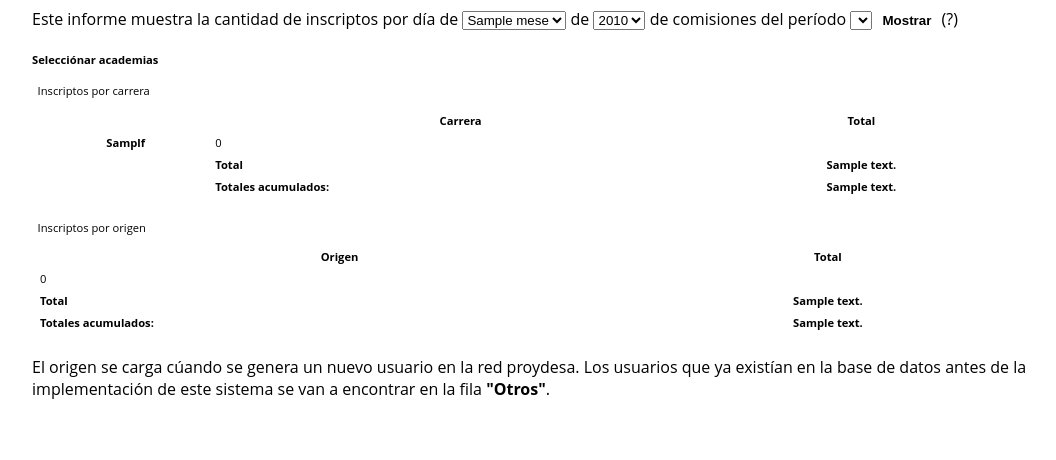
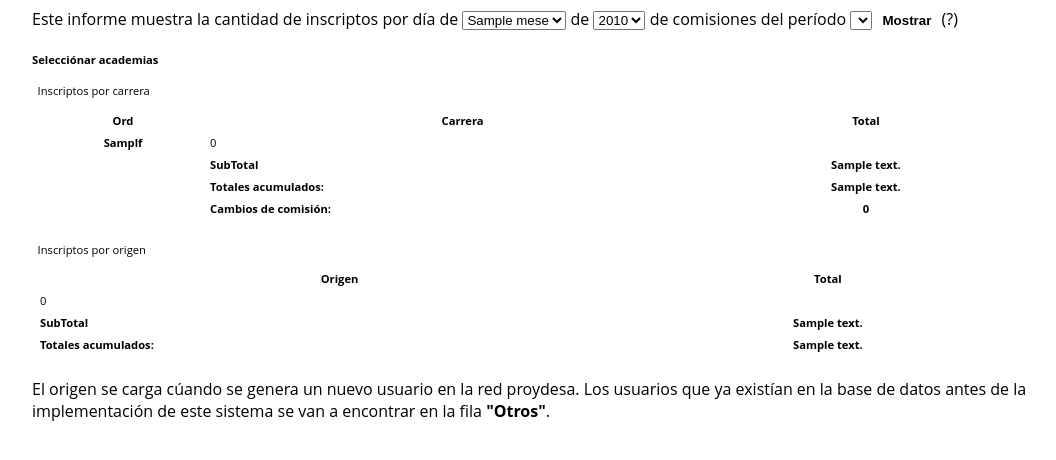
Before and after one commit to Proydesa/crm_new, a PHP site: the page made by views/reportes/inscriptos_dia.php in a window 1280 px wide. Shown: the top 460 px of the page, without its empty margins (108-1164 px from the left). Run offline with PHP 8.4, Linux system fonts and the light colour scheme; the template is opened without the code that fills it: most values are stand-ins (such as "Sample title", 1, 10 or a date in 2020); data that the repository does not hold is empty; some libraries are stand-ins or nearby versions.

Commit message:
Update inscriptos_dia.php

```diff
--- a/views/reportes/inscriptos_dia.php
+++ b/views/reportes/inscriptos_dia.php
@@ -47,7 +47,7 @@ Esto es por como se guarda la información de inscripción en la base de datos."
 			<table class="ui-widget" align="center" style="width:100%;">
 				<thead>
 					<tr style="height: 20px;" class="ui-widget-header">
-						<th align="center"></th>
+						<th align="center">Ord</th>
 						<th>Carrera</th>
 						<?php for($x=1;$x<$cantdias;$x++):?>
 							<th align="center" style="width: 20px;"><?= $x;?></th>
@@ -75,7 +75,7 @@ Esto es por como se guarda la información de inscripción en la base de datos."
 						<?php endforeach;?>
 					<tr style="height: 20px;">
 						<td align="center"></td>
-						<td align="left"><b>Total</b></td>
+						<td align="left"><b>SubTotal</b></td>
 						<?php for($x=1;$x<$cantdias;$x++):?>
 							<td align="center"><b><?= $total[$x];?></b></td>
 							<?php $totalisimo +=$total[$x];?>
@@ -91,6 +91,21 @@ Esto es por como se guarda la información de inscripción en la base de datos."
 					<?php endfor;?>
 					<td align="center"><b><?= $totalisimo;?></b></td>
 				</tr>
+					<tr style="height: 20px;">
+						<td align="center"></td>
+						<td align="left"><b>Cambios de comisi&oacute;n:</b></td>
+						<?php 	$puntero=$totalcambio=0;
+								for($x=1;$x<$cantdias;$x++):
+									if($cambios[$puntero]['dia']==$x){?>
+										<td align="center"><b><?= $cambios[$puntero]['cant'] ?></b></td>
+								<?php   $totalcambio+= $cambios[$puntero]['cant'];
+										$puntero++;
+									}else{ ?>
+										<td align="center"><b>0</b></td>
+								<?php }
+								endfor;?>
+						<td align="center"><b><?= $totalcambio ?></b></td>
+					</tr>
 			</tbody>
 			</table>
 		</div>
@@ -128,7 +143,7 @@ Esto es por como se guarda la información de inscripción en la base de datos."
 							</tr>
 						<?php endforeach;?>
 					<tr style="height: 20px;">
-						<td align="left"><b>Total</b></td>
+						<td align="left"><b>SubTotal</b></td>
 						<?php for($x=1;$x<$cantdias;$x++):?>
 							<td align="center"><b><?= $total3[$x];?></b></td>
 						<?php endfor;?>
@@ -142,7 +157,6 @@ Esto es por como se guarda la información de inscripción en la base de datos."
 					<?php endfor;?>
 							<td align="center"><b><?= $totalisimo;?></b></td>
 					</tr>
-
 				</tbody>
 			</table>
 		</div>
```
